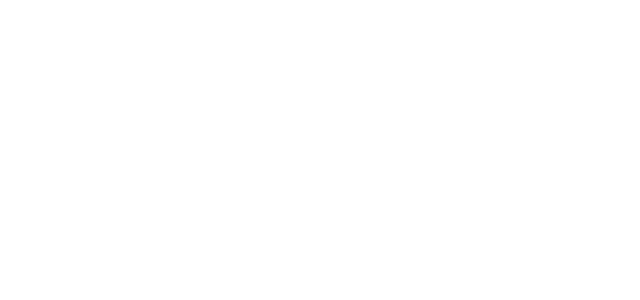
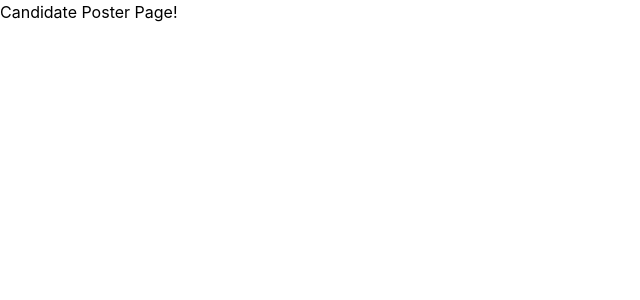
Before and after one commit to ire-zepelli/voting-system, a React app in the folder frontend/: page /candidate-poster in a window 1280 px wide. Before the commit this address had no page. Shown: the top 300 px of the page, without its empty margins (0-640 px from the left). Built offline with nearby package versions, Linux system fonts and the light colour scheme; the HTML template or start-up script is replaced by a standard one.

Commit message:
added candidate poster

```diff
--- a/frontend/src/App.jsx
+++ b/frontend/src/App.jsx
@@ -2,6 +2,7 @@
 import { Routes, Route } from "react-router-dom";
 import Landing from "./pages/Landing";
 import Voting from "./pages/Voting";
+import CandidatePoster from "./pages/CandidatePoster";
 
 function App() {
   return (
@@ -9,6 +10,7 @@
       <Routes>
         <Route path="/" element={<Landing />} />
         <Route path="/voting" element={<Voting />} />
+        <Route path="/candidate-poster" element={<CandidatePoster />} />
       </Routes>
     </>
   );
--- /dev/null
+++ b/frontend/src/pages/CandidatePoster.jsx
@@ -0,0 +1,9 @@
+import React from "react";
+
+export default function CandidatePoster() {
+  return (
+    <div>
+      <h1>Candidate Poster Page!</h1>
+    </div>
+  );
+}
```
Also changed, not shown: frontend/src/components/Footer.jsx (added), frontend/src/components/Header.jsx (added).
